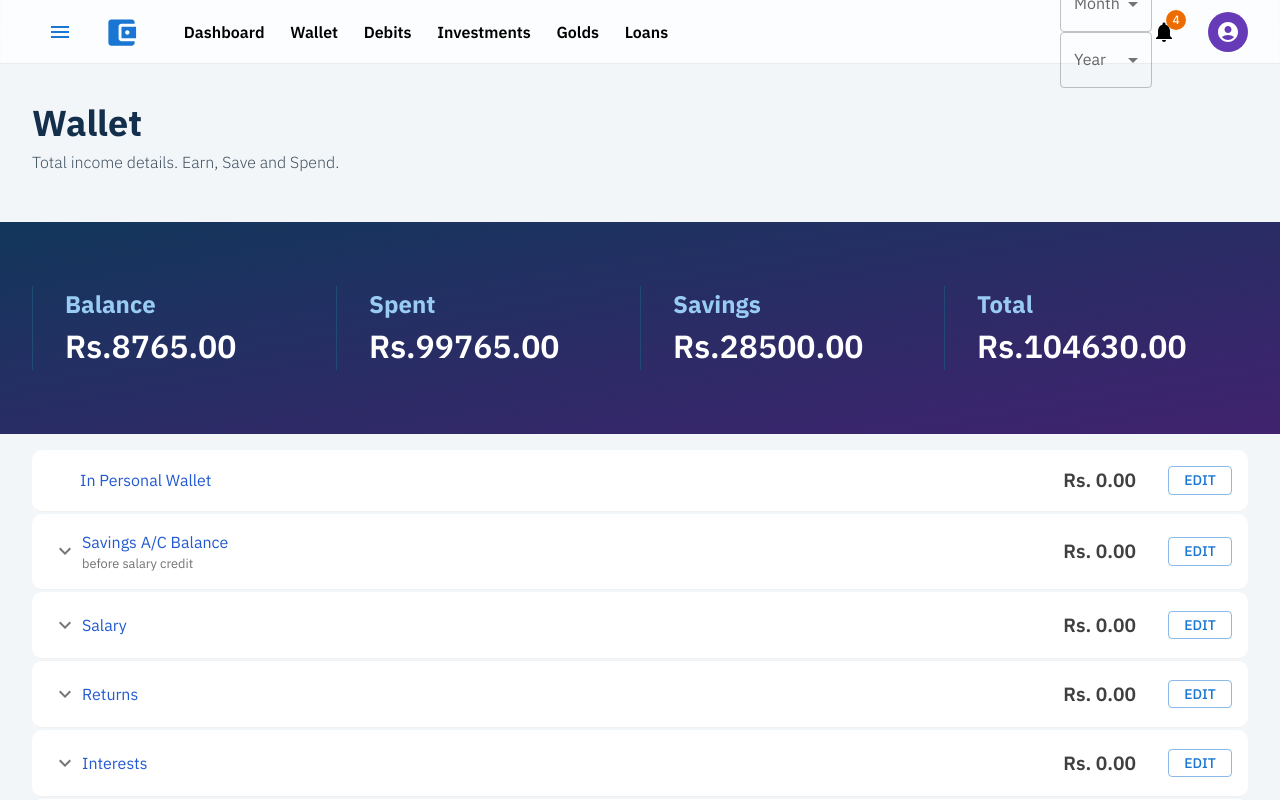
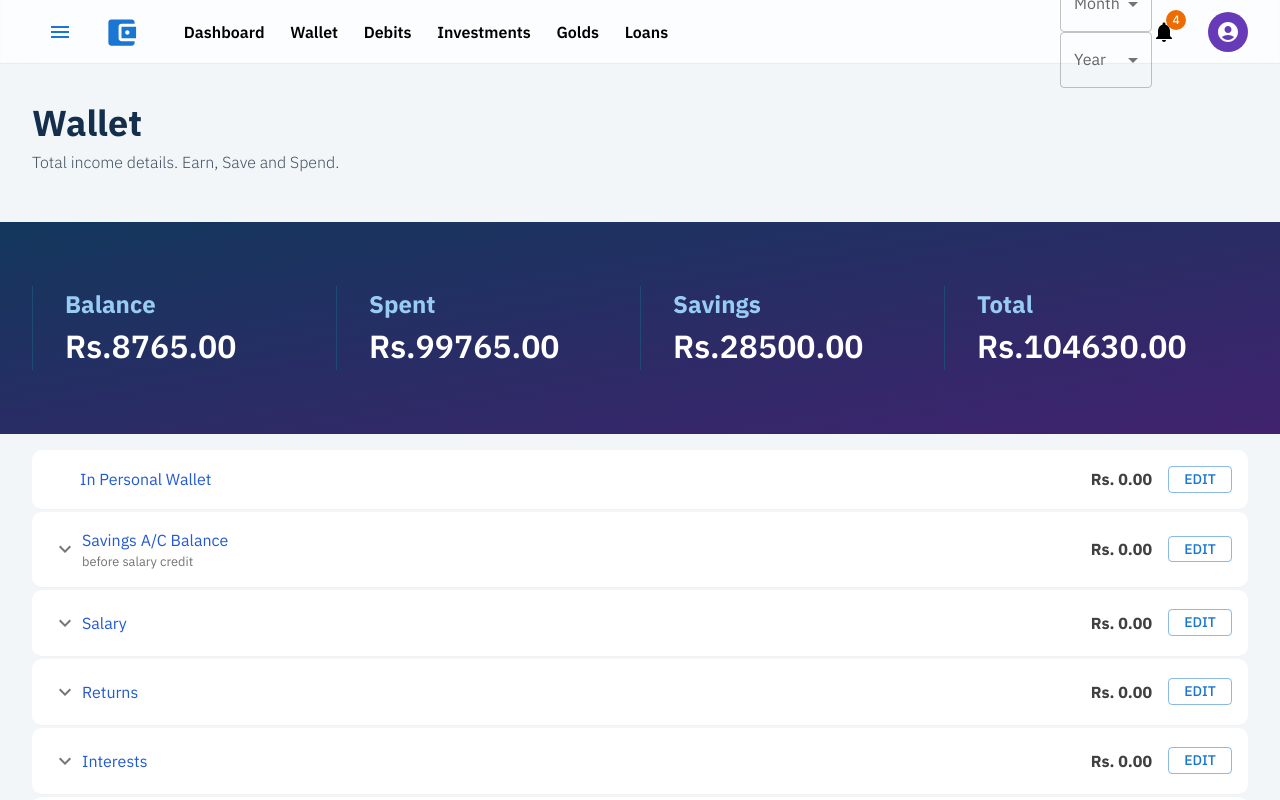
Before and after one commit to cra2ycoder/my-finance, a Next.js app: page /wallet in a window 1280 px wide. Shown: the top 800 px of the page. Built offline with nearby package versions, Linux system fonts and the light colour scheme.

Commit message:
wallet item updated with typo ui change

```diff
--- a/components/WalletTable/WalletItem.tsx
+++ b/components/WalletTable/WalletItem.tsx
@@ -69,21 +69,16 @@ function WalletItem(props: IWalletItemProps) {
               {info}
             </Typography>
           </Typography>
-          <Typography
-            sx={{
-              color: '#404040',
-              display: 'flex',
-            }}
-          >
-            <span
-              style={{
-                marginRight: '1rem',
-                fontSize: '1.2rem',
-                fontWeight: 600,
+          <Box sx={{ display: 'flex', alignItems: 'center' }}>
+            <Typography
+              className="wallet-price"
+              sx={{
+                color: '#404040',
+                fontWeight: 700,
               }}
             >
               Rs. {value || defaultValue}.00
-            </span>
+            </Typography>
             {enableEdit === true && (
               <Button
                 variant="outlined"
@@ -92,7 +87,7 @@ function WalletItem(props: IWalletItemProps) {
                 edit
               </Button>
             )}
-          </Typography>
+          </Box>
         </Box>
       </Box>
       {enableCollapse === true && (
```
